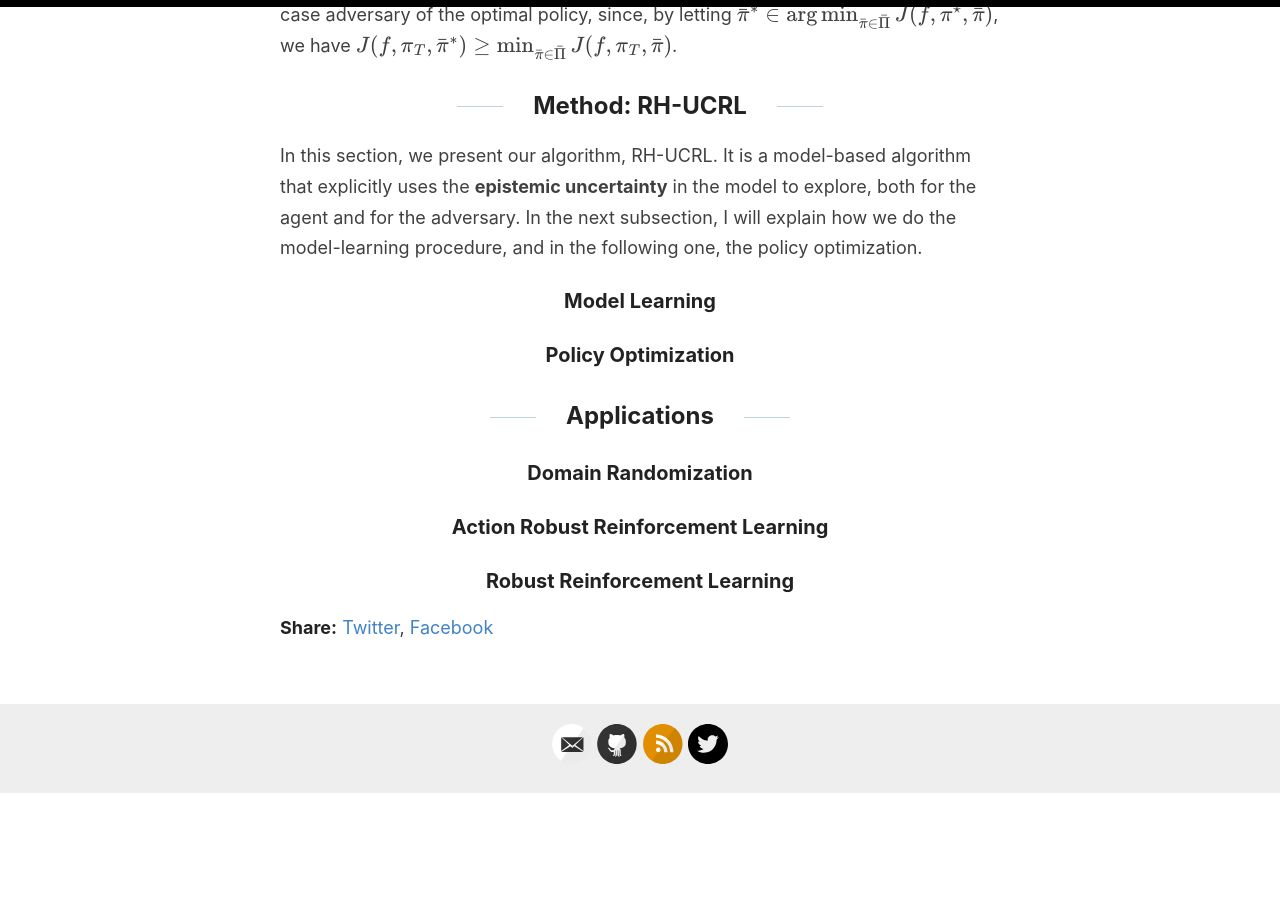
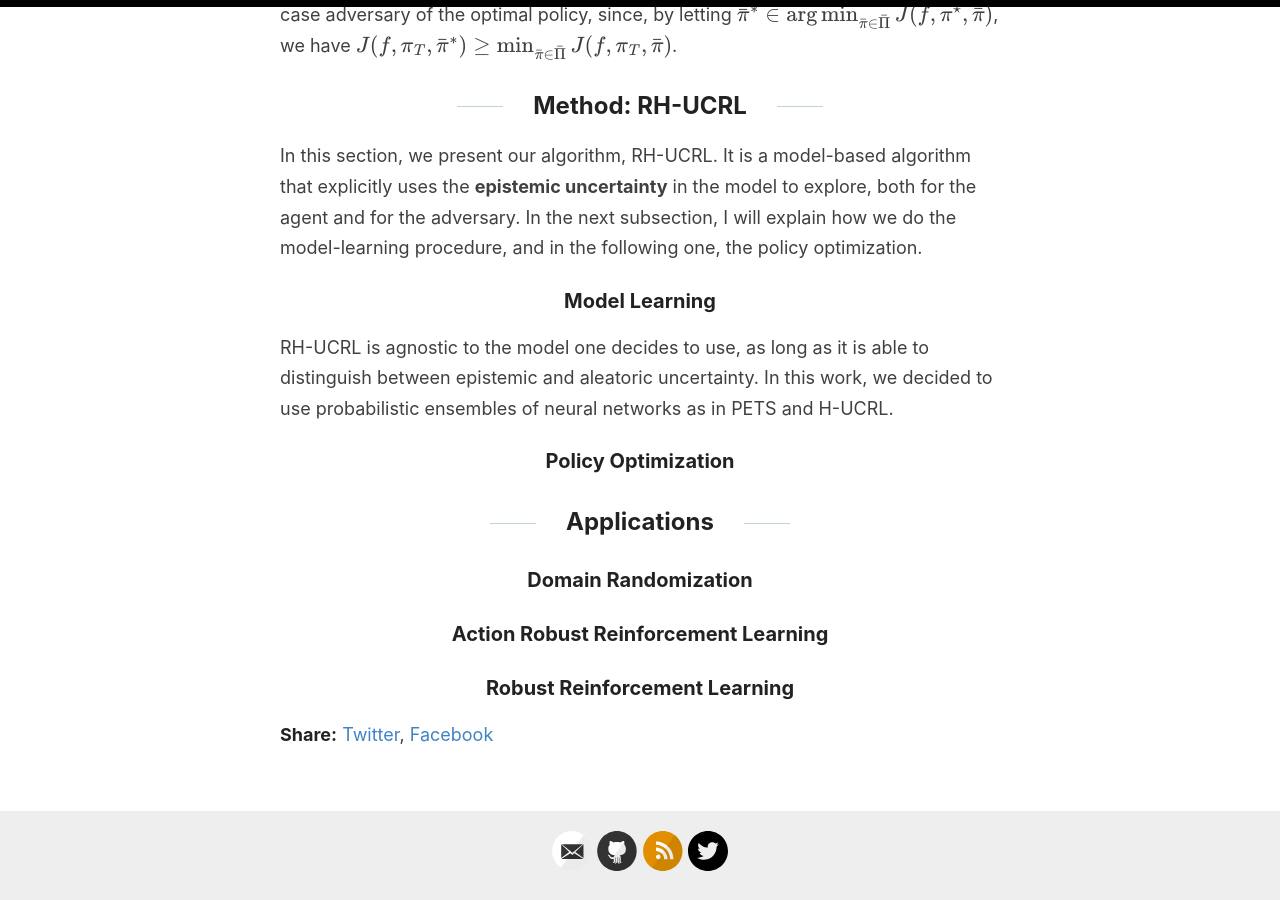
Before and after one commit to sebascuri/sebascuri.github.io, a Jekyll site: the page built from _posts/2021-05-10-Combining-Pessimism-with-Optimism-for-Robust-and-Efficient-Model-Based-Deep-Reinforcement-Learning.md, in a window 1280 px wide and 900 px high, scrolled down 2521 px. Built offline with Jekyll 4.4.1, drawn with Linux system fonts in a browser that asks for light colours; formulas are drawn with MathJax 3; before the commit the page ends 3315 px from its top, so only the background shows below that; part of the change alters nothing that is shown.

```diff
--- a/_config.yml
+++ b/_config.yml
@@ -41,21 +41,21 @@ footer-links:
 disqus:
 
 # Enter your Google Analytics web tracking code (e.g. UA-2110908-2) to activate tracking
-google_analytics: UA-43339302-11
+# google_analytics: UA-43339302-11
 
 # For newer "GA4" analytics, use the following instead of the "UA" entry above
 #google_analytics_ga4: G-GABC1DEFG
 
 # Your website URL (e.g. http://amitmerchant1990.github.io or http://www.amitmerchant.com)
 # Used for Sitemap.xml and your RSS feed
-url: http://www.amitmerchant.com/reverie
-enforce_ssl: https://www.amitmerchant.com/reverie
+url: http://sebascuri.github.io
+enforce_ssl: http://sebascuri.github.io
 
 # If you're hosting your site at a Project repository on GitHub pages
 # (http://yourusername.github.io/repository-name)
 # and NOT your User repository (http://yourusername.github.io)
 # then add in the baseurl here, like this: "/repository-name"
-baseurl: "/reverie"
+# baseurl: "/reverie"
 
 #
 # !! You don't need to change any of the configuration flags below !!
--- a/_posts/2021-05-10-Combining-Pessimism-with-Optimism-for-Robust-and-Efficient-Model-Based-Deep-Reinforcement-Learning.md
+++ b/_posts/2021-05-10-Combining-Pessimism-with-Optimism-for-Robust-and-Efficient-Model-Based-Deep-Reinforcement-Learning.md
@@ -73,6 +73,9 @@ In the next subsection, I will explain how we do the model-learning procedure, a
 
 ### Model Learning
 
+RH-UCRL is agnostic to the model one decides to use, as long as it is able to distinguish between epistemic and aleatoric uncertainty. In this work, we decided to use probabilistic ensembles of neural networks as in PETS and H-UCRL.
+
+
 ### Policy Optimization
 
 
```
